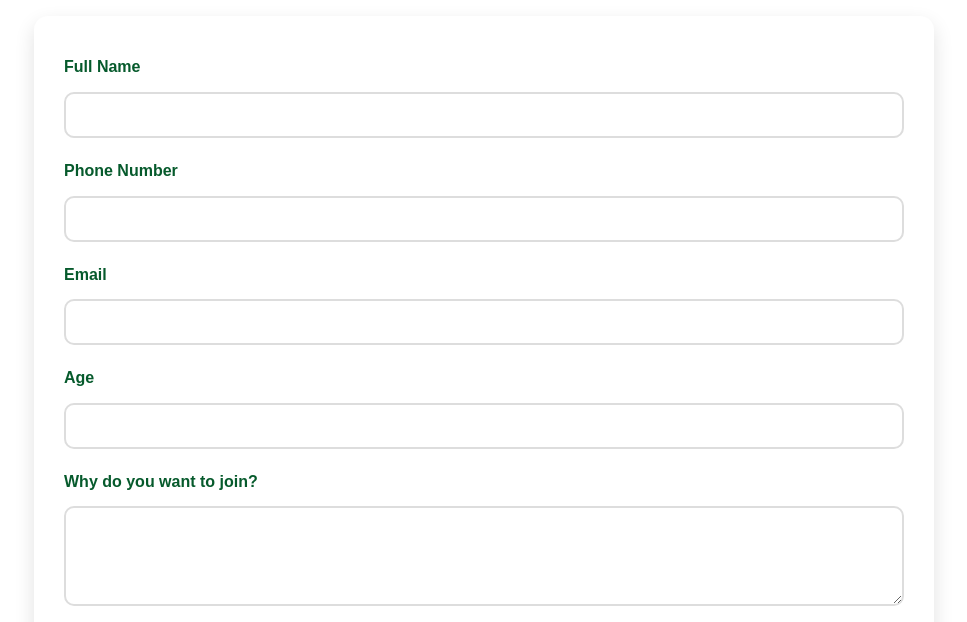
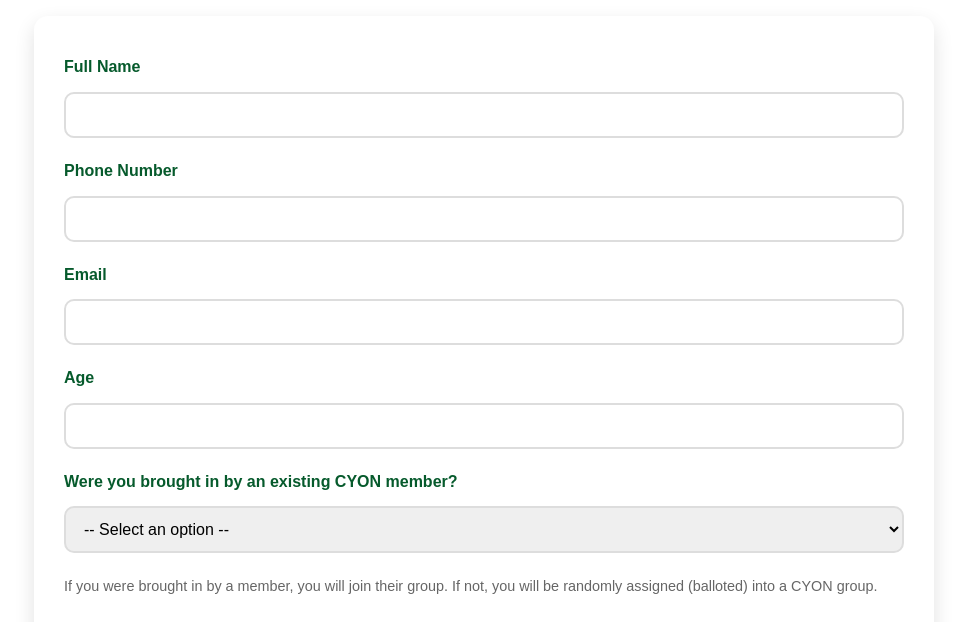
Before and after one commit to Tomgarh/CYON-WEBSITE, a plain HTML site: page probation.html in a window 1280 px wide. Shown: the part 118-740 px from the top of the page, without its empty margins (156-1123 px from the left). Drawn offline with nearby package versions, Linux system fonts and the light colour scheme.

Commit message:
Update probation.html

```diff
--- a/probation.html
+++ b/probation.html
@@ -28,9 +28,6 @@
 
       <label>Age</label>
       <input type="number" id="age" min="18" required>
-
-      <label>Why do you want to join?</label>
-      <textarea id="reason" rows="4"></textarea>
 
       <!-- REFERRAL SYSTEM (IMPORTANT PART) -->
       <label for="referralType">
```
